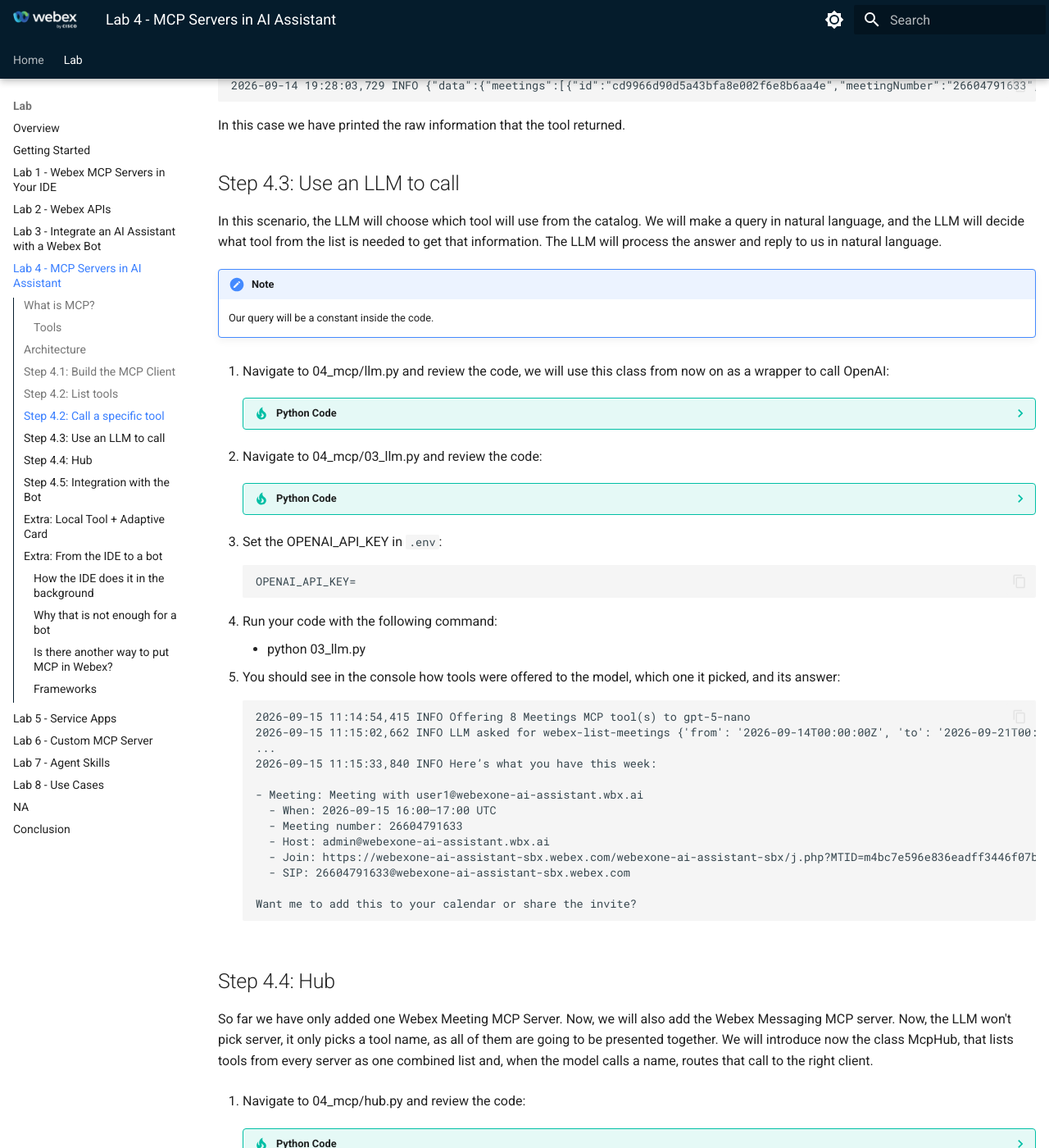
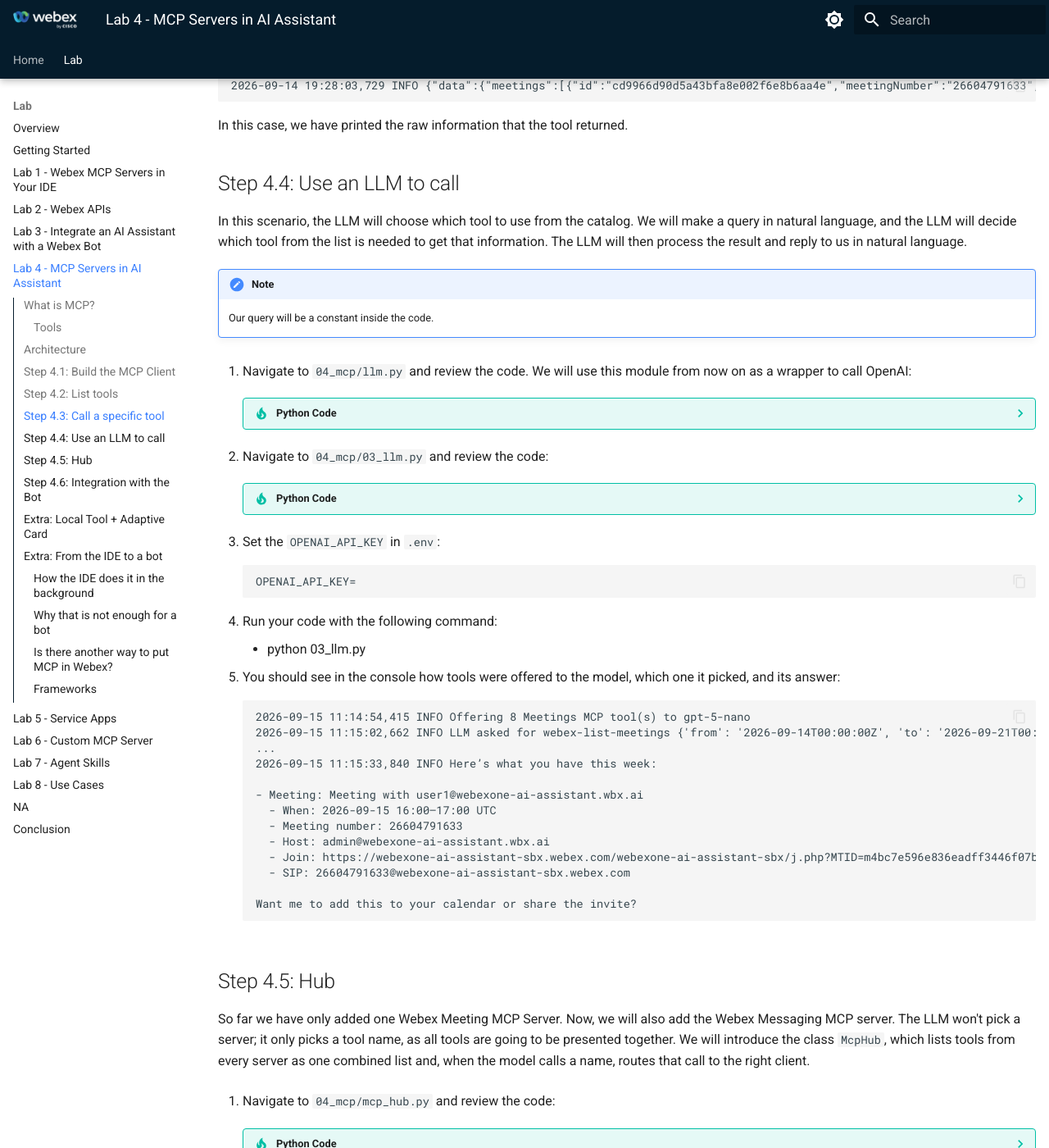
Before and after one commit to WebexCC-SA/LAB-31123, an MkDocs documentation site: the page built from docs/lab4_mcp.md, in a window 1280 px wide and 1400 px high, scrolled down 3405 px. Shown: the whole window at 82% size. Built offline with MkDocs 1.6.1 and Material for MkDocs 9.7.7, drawn with Linux system fonts in a browser that asks for light colours; some of the changed text lies outside the part shown.

Commit message:
Update lab4_mcp.md

````diff
--- a/docs/lab4_mcp.md
+++ b/docs/lab4_mcp.md
@@ -122,12 +122,11 @@
 
    This MCP client allows you to connect to any MCP server.
 
-
 ## Step 4.2: List tools
 
-Now, we will connect to the MCP server using the client. In this first exercise we will list the Tools available in the Webex Meetings MCP server.
+Now, we will connect to the MCP server using the client. In this first exercise, we will list the Tools available in the Webex Meetings MCP server.
 
-1. Navigate to 04_mcp/01_list_tools.py and review the code:
+1. Navigate to `04_mcp/01_list_tools.py` and review the code:
 
     ??? Tip "Python Code"
         ```python
@@ -171,7 +170,7 @@
             asyncio.run(main())
         ```
 
-2. In VS Code, change the terminal right folder:
+2. In VS Code, change your terminal to the correct folder:
 
     * cd ../04_mcp
 
@@ -189,7 +188,7 @@
 
     * python 01_list_tools.py
 
-6. You will see in the terminal the following:
+6. You will see the following in the terminal:
 
     ```terminal
     2026-09-15 11:09:39,412 INFO 8 tool(s) from https://mcp.webexapis.com/mcp/webex-meeting
@@ -205,11 +204,11 @@
 
     The 8 tools available are printed there.
 
-## Step 4.2: Call a specific tool
+## Step 4.3: Call a specific tool
 
-Now that we have the tools, we will write the code that actually calls a tool. In this example, we will call "List meetings".
+Now that we have listed the tools, we will write the code that actually calls a tool. In this example, we will call "webex-list-meetings".
 
-1. Navigate to 04_mcp/02_list_meetings.py and review the code:
+1. Navigate to `04_mcp/02_list_meetings.py` and review the code:
 
     ??? Tip "Python Code"
         ```python
@@ -266,23 +265,22 @@
 
     * python 02_list_meetings.py
 
-3. You should the meeting scheduled in Lab 1:
+3. You should see the meeting scheduled in Lab 1:
 
    ```terminal
    2026-09-14 19:28:03,729 INFO {"data":{"meetings":[{"id":"cd9966d90d5a43bfa8e002f6e8b6aa4e","meetingNumber":"26604791633","title":"Meeting with user1@webexone-ai-assistant.wbx.ai","start":"2026-09-15T16:00:00Z","end":"2026-09-15T17:00:00Z","state":"ready","meetingType":"scheduledMeeting","timezone":"UTC","hostDisplayName":"admin@webexone-ai-assistant.wbx.ai","hostEmail":"admin@webexone-ai-assistant.wbx.ai","webLink":"https://webexone-ai-assistant-sbx.webex.com/webexone-ai-assistant-sbx/j.php?MTID=mea0739a573d6ff87dbab949d46715c08","sipAddress":"26604791633@webexone-ai-assistant-sbx.webex.com","invitees":[{"id":"cd9966d90d5a43bfa8e002f6e8b6aa4e_4266817701","email":"user1@webexone-ai-assistant.wbx.ai","displayName":"user1@webexone-ai-assistant.wbx.ai","coHost":false,"panelist":false}]}],"count":1,"totalMeetings":1},"success":true}
    ```
 
-   In this case we have printed the raw information that the tool returned.
+   In this case, we have printed the raw information that the tool returned.
 
-## Step 4.3: Use an LLM to call
+## Step 4.4: Use an LLM to call
 
-In this scenario, the LLM will choose which tool will use from the catalog. We will make a query in natural language, and the LLM will decide what tool from the list is needed to get that information.
-The LLM will process the answer and reply to us in natural language.
+In this scenario, the LLM will choose which tool to use from the catalog. We will make a query in natural language, and the LLM will decide which tool from the list is needed to get that information. The LLM will then process the result and reply to us in natural language.
 
 !!! Note
     Our query will be a constant inside the code.
 
-1. Navigate to 04_mcp/llm.py and review the code, we will use this class from now on as a wrapper to call OpenAI:
+1. Navigate to `04_mcp/llm.py` and review the code. We will use this module from now on as a wrapper to call OpenAI:
 
     ??? Tip "Python Code"
         ```python
@@ -354,7 +352,7 @@
             return f"Stopped after {max_steps} tool steps without a final answer."
         ```
 
-2. Navigate to 04_mcp/03_llm.py and review the code:
+2. Navigate to `04_mcp/03_llm.py` and review the code:
 
     ??? Tip "Python Code"
         ```python
@@ -416,17 +414,17 @@
             log.info(asyncio.run(main()))
         ```
 
-2. Set the OPENAI_API_KEY in `.env`:
+3. Set the `OPENAI_API_KEY` in `.env`:
 
     ```env
     OPENAI_API_KEY=
     ```
 
-3. Run your code with the following command:
+4. Run your code with the following command:
 
     * python 03_llm.py
 
-4. You should see in the console how tools were offered to the model, which one it picked, and its answer:
+5. You should see in the console how tools were offered to the model, which one it picked, and its answer:
 
     ``` terminal
     2026-09-15 11:14:54,415 INFO Offering 8 Meetings MCP tool(s) to gpt-5-nano
@@ -444,11 +442,11 @@
     Want me to add this to your calendar or share the invite?
     ```
 
-## Step 4.4: Hub
+## Step 4.5: Hub
 
-So far we have only added one Webex Meeting MCP Server. Now, we will also add the Webex Messaging MCP server. Now, the LLM won't pick server, it only picks a tool name, as all of them are going to be presented together. We will introduce now the class McpHub, that lists tools from every server as one combined list and, when the model calls a name, routes that call to the right client.
+So far we have only added one Webex Meeting MCP Server. Now, we will also add the Webex Messaging MCP server. The LLM won't pick a server; it only picks a tool name, as all tools are going to be presented together. We will introduce the class `McpHub`, which lists tools from every server as one combined list and, when the model calls a name, routes that call to the right client.
 
-1. Navigate to 04_mcp/hub.py and review the code:
+1. Navigate to `04_mcp/mcp_hub.py` and review the code:
 
     ??? Tip "Python Code"
         ```python
@@ -478,7 +476,7 @@
                 return await client.call_tool(name, arguments)
         ```
 
-2. Navigate to 04_mcp/04_hub.py and review the code. In this exercise, we will do two questions to the LLM, that includes one related to My Meetings and another one to My Spaces.
+2. Navigate to `04_mcp/04_hub.py` and review the code. In this exercise, we will ask two questions to the LLM: one related to My Meetings and another related to My Spaces.
 
     ??? Tip "Python Code"
         ```python
@@ -559,7 +557,7 @@
 
     * python 04_hub.py
 
-5. You should see now that tools were combined together, LLM decided to make two different calls, one for each question, and then it combined the answer in natural language.
+5. You should see now that the tools were combined together. The LLM decided to make two different calls (one for each part of the question), and then it combined the answers in natural language.
 
     ```terminal
     2026-09-15 11:43:47,642 INFO Question: What meetings do I have this week, and how many spaces do I have?
@@ -585,11 +583,11 @@
     Want me to pull more details or set reminders?
     ```
 
-## Step 4.5: Integration with the Bot
+## Step 4.6: Integration with the Bot
 
-Now, as we did in the previous section, we will now combine what we have done to have direct access from a Webex Bot. We will use again
+Now, as we did in the previous section, we will combine what we have done to provide direct access from a Webex Bot.
 
-1. Navigate to 04_mcp/05_bot.py and review the code:
+1. Navigate to `04_mcp/05_bot.py` and review the code:
 
     ??? Tip "Python Code"
         ```python
@@ -693,7 +691,7 @@
                 log.info("Stopped.")
         ```
 
-2. Make sure you have set the BOT_TOKEN in `.env`:
+2. Make sure you have set the `BOT_TOKEN` in `.env`:
 
     ```env
     BOT_TOKEN=
@@ -774,7 +772,7 @@
     - [Buttons and Cards Designer](https://developer.webex.com/buttons-and-cards-designer){:target="_blank"}
 
 
-1. Navigate to 04_mcp/06_card.py and review the code. Take a look at how we have defined our local Tool and the message that it is attached to the LLM:
+1. Navigate to `04_mcp/06_card.py` and review the code. Take a look at how we have defined our local Tool and the system prompt attached to the LLM:
 
     ??? Tip "Python Code"
         ```python
@@ -985,7 +983,7 @@
 
     * python 06_card.py
 
-3. Ask your bot about your meetings. You should see in the terminal that all tools were presented to the agent, and it choosed first to list the meetings, and the to send the card.
+3. Ask your bot about your meetings. You should see in the terminal that all tools were presented to the agent, and it chose first to list the meetings, and then to send the card.
 
     ```terminal
     2026-09-15 13:34:47,265 INFO Received from admin@webexone-ai-assistant.wbx.ai: What meetings do I have?
@@ -1095,7 +1093,7 @@
 
 The official MCP Python SDK also has a higher-level `Client` and a `ClientSessionGroup` that aggregates several servers — the same job as `mcp_hub.py`.
 
-We still wrote the loop so you can see every call. In production you can keep the Webex bot and the tokens, and swap the loop for a framework when you need memory, approvals, retries, or tracing.
+We still wrote the loop so you can see every call. In production, you can keep the Webex bot and the tokens, and swap the loop for a framework when you need memory, approvals, retries, or tracing.
 
 !!! Note
     MCP support in IDEs and frameworks changes often. Check current docs before you standardise on one host.
````
Also changed, not shown: other parts of docs/lab4_mcp.md (+8 -8 lines).
